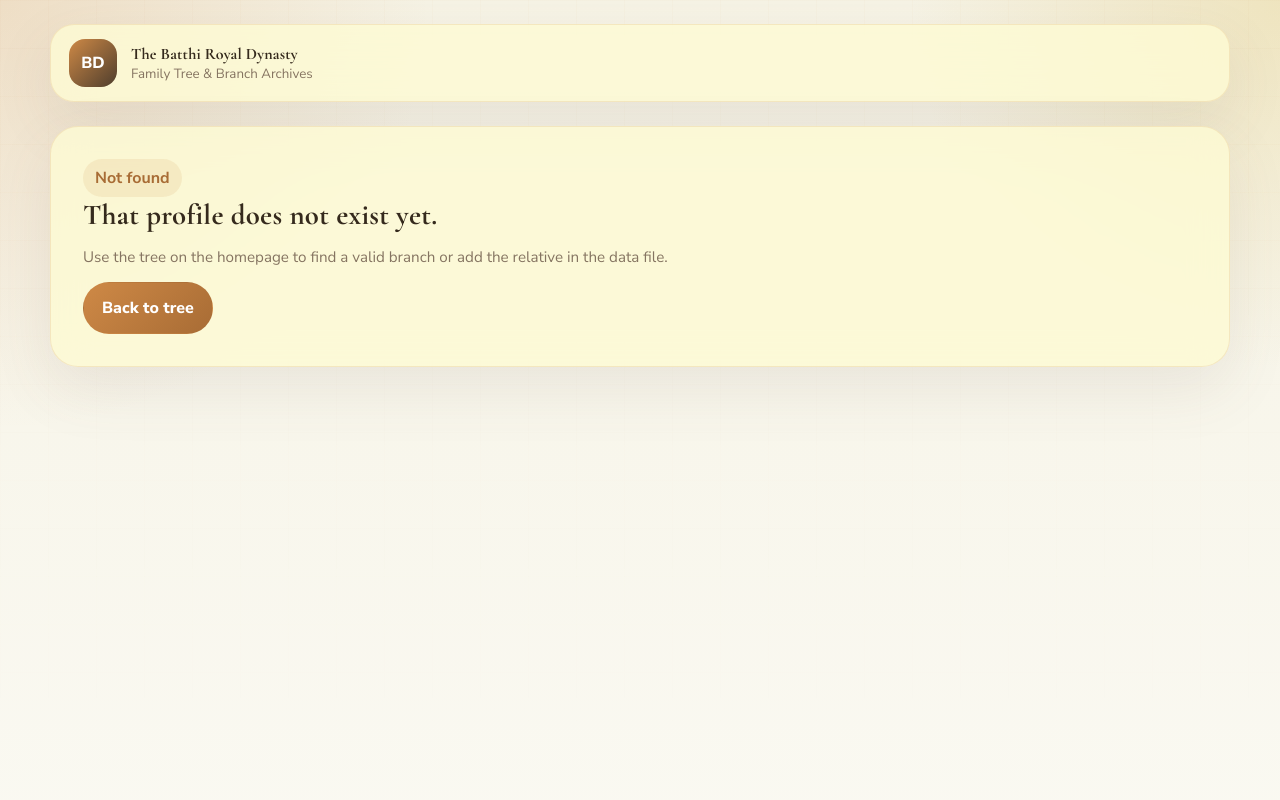
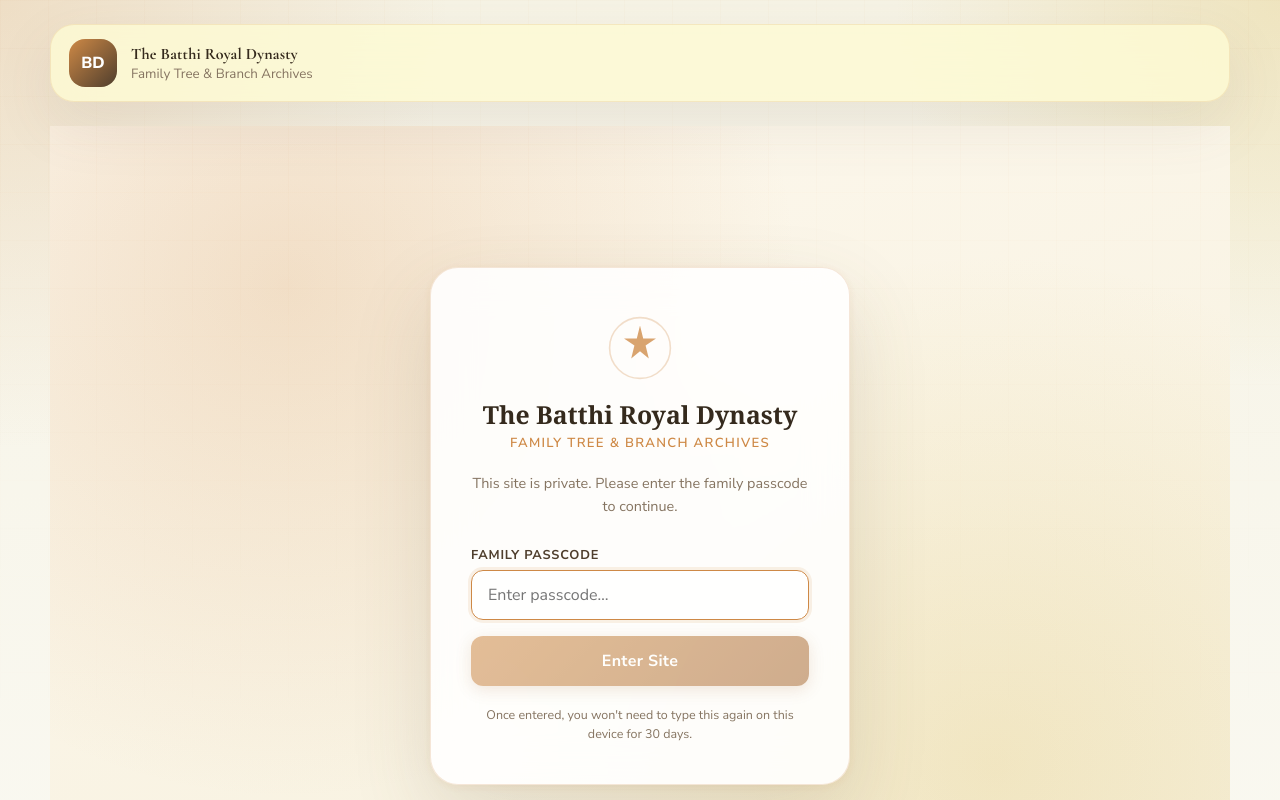
Before and after one commit to AbhijaatVS/Family-Tree, a Next.js app: page /login in a window 1280 px wide. Before the commit this address had no page. Shown: the top 800 px of the page. Built offline with nearby package versions, Linux system fonts and the light colour scheme.

Commit message:
Added Site pwd

```diff
--- a/src/app/globals.css
+++ b/src/app/globals.css
@@ -764,3 +764,189 @@ main {
     min-width: 28px;
   }
 }
+
+/* ── Login Page ─────────────────────────────────────── */
+.login-shell {
+  min-height: 100dvh;
+  display: flex;
+  align-items: center;
+  justify-content: center;
+  padding: 24px;
+  background:
+    radial-gradient(circle at 20% 20%, rgba(206, 137, 70, 0.22), transparent 45%),
+    radial-gradient(circle at 80% 80%, rgba(212, 175, 55, 0.18), transparent 45%),
+    linear-gradient(160deg, #fdf8ee, #f6f0dc);
+}
+
+.login-card {
+  background: rgba(255, 255, 255, 0.88);
+  backdrop-filter: blur(20px);
+  -webkit-backdrop-filter: blur(20px);
+  border: 1.5px solid rgba(206, 137, 70, 0.2);
+  border-radius: 28px;
+  box-shadow: 0 32px 80px rgba(107, 85, 54, 0.16), 0 2px 8px rgba(206, 137, 70, 0.1);
+  padding: 48px 40px 40px;
+  width: 100%;
+  max-width: 420px;
+  text-align: center;
+  display: flex;
+  flex-direction: column;
+  align-items: center;
+  gap: 0;
+}
+
+.login-crest {
+  width: 64px;
+  height: 64px;
+  color: var(--accent);
+  margin-bottom: 20px;
+  opacity: 0.9;
+}
+
+.login-crest svg {
+  width: 100%;
+  height: 100%;
+}
+
+.login-title {
+  font-family: "Playfair Display", Georgia, serif;
+  font-size: 1.55rem;
+  font-weight: 700;
+  color: var(--text);
+  margin: 0 0 4px;
+  line-height: 1.2;
+}
+
+.login-subtitle {
+  font-size: 0.82rem;
+  font-weight: 600;
+  letter-spacing: 0.1em;
+  text-transform: uppercase;
+  color: var(--accent);
+  margin: 0 0 20px;
+}
+
+.login-desc {
+  font-size: 0.9rem;
+  color: var(--muted);
+  margin: 0 0 28px;
+  line-height: 1.6;
+}
+
+.login-form {
+  width: 100%;
+  display: flex;
+  flex-direction: column;
+  gap: 16px;
+}
+
+.login-field {
+  display: flex;
+  flex-direction: column;
+  gap: 6px;
+  text-align: left;
+}
+
+.login-label {
+  font-size: 0.8rem;
+  font-weight: 700;
+  letter-spacing: 0.06em;
+  text-transform: uppercase;
+  color: var(--accent-4);
+}
+
+.login-input {
+  width: 100%;
+  padding: 13px 16px;
+  border: 1.5px solid rgba(206, 137, 70, 0.3);
+  border-radius: 12px;
+  background: rgba(255, 255, 255, 0.7);
+  font-size: 1rem;
+  color: var(--text);
+  font-family: inherit;
+  transition: border-color 0.2s, box-shadow 0.2s;
+  outline: none;
+}
+
+.login-input:focus {
+  border-color: var(--accent);
+  box-shadow: 0 0 0 3px rgba(206, 137, 70, 0.12);
+}
+
+.login-error {
+  background: rgba(220, 60, 60, 0.08);
+  border: 1px solid rgba(220, 60, 60, 0.25);
+  color: #b91c1c;
+  border-radius: 10px;
+  padding: 10px 14px;
+  font-size: 0.88rem;
+  text-align: left;
+}
+
+.login-btn {
+  display: flex;
+  align-items: center;
+  justify-content: center;
+  gap: 8px;
+  width: 100%;
+  padding: 14px;
+  background: linear-gradient(135deg, var(--accent), var(--accent-2));
+  color: white;
+  border: none;
+  border-radius: 12px;
+  font-size: 1rem;
+  font-weight: 700;
+  font-family: inherit;
+  cursor: pointer;
+  transition: opacity 0.2s, transform 0.15s, box-shadow 0.2s;
+  box-shadow: 0 4px 16px rgba(168, 108, 53, 0.3);
+  letter-spacing: 0.02em;
+}
+
+.login-btn:hover:not(:disabled) {
+  opacity: 0.92;
+  transform: translateY(-1px);
+  box-shadow: 0 6px 20px rgba(168, 108, 53, 0.38);
+}
+
+.login-btn:active:not(:disabled) {
+  transform: translateY(0);
+}
+
+.login-btn:disabled {
+  opacity: 0.55;
+  cursor: not-allowed;
+}
+
+.login-spinner {
+  width: 16px;
+  height: 16px;
+  border: 2.5px solid rgba(255, 255, 255, 0.4);
+  border-top-color: white;
+  border-radius: 50%;
+  animation: spin 0.7s linear infinite;
+  display: inline-block;
+  flex-shrink: 0;
+}
+
+@keyframes spin {
+  to { transform: rotate(360deg); }
+}
+
+.login-hint {
+  margin: 20px 0 0;
+  font-size: 0.78rem;
+  color: var(--muted);
+  line-height: 1.5;
+}
+
+@media (max-width: 480px) {
+  .login-card {
+    padding: 36px 24px 32px;
+    border-radius: 20px;
+  }
+
+  .login-title {
+    font-size: 1.3rem;
+  }
+}
--- /dev/null
+++ b/src/app/login/actions.ts
@@ -0,0 +1,28 @@
+"use server";
+
+import { cookies } from "next/headers";
+
+export async function loginAction(password: string): Promise<{ success: boolean; error?: string }> {
+  const sitePassword = process.env.SITE_PASSWORD;
+
+  if (!sitePassword) {
+    // No password configured — always succeed
+    return { success: true };
+  }
+
+  if (password !== sitePassword) {
+    return { success: false, error: "Incorrect password. Please try again." };
+  }
+
+  // Set a persistent httpOnly cookie (30 days)
+  const cookieStore = await cookies();
+  cookieStore.set("family_auth", `auth_${sitePassword}`, {
+    httpOnly: true,
+    secure: process.env.NODE_ENV === "production",
+    sameSite: "lax",
+    maxAge: 60 * 60 * 24 * 30, // 30 days
+    path: "/",
+  });
+
+  return { success: true };
+}
--- /dev/null
+++ b/src/app/login/page.tsx
@@ -0,0 +1,104 @@
+"use client";
+
+import { useState, useTransition, Suspense } from "react";
+import { useRouter, useSearchParams } from "next/navigation";
+import { loginAction } from "./actions";
+
+function LoginForm() {
+  const router = useRouter();
+  const searchParams = useSearchParams();
+  const [password, setPassword] = useState("");
+  const [error, setError] = useState<string | null>(null);
+  const [isPending, startTransition] = useTransition();
+
+  const handleSubmit = (e: React.FormEvent) => {
+    e.preventDefault();
+    setError(null);
+
+    startTransition(async () => {
+      const result = await loginAction(password);
+      if (result.success) {
+        const from = searchParams.get("from") || "/";
+        // eslint-disable-next-line @typescript-eslint/no-explicit-any
+        router.push(from as any);
+        router.refresh();
+      } else {
+        setError(result.error || "Incorrect password.");
+        setPassword("");
+      }
+    });
+  };
+
+  return (
+    <main className="login-shell">
+      <div className="login-card">
+        {/* Crest / Logo */}
+        <div className="login-crest">
+          <svg viewBox="0 0 80 80" fill="none" xmlns="http://www.w3.org/2000/svg" aria-hidden="true">
+            <circle cx="40" cy="40" r="38" stroke="currentColor" strokeWidth="2" opacity="0.3" />
+            <path d="M40 12 L44 28 L60 28 L47 37 L51 53 L40 44 L29 53 L33 37 L20 28 L36 28 Z" fill="currentColor" opacity="0.85" />
+          </svg>
+        </div>
+
+        <h1 className="login-title">The Batthi Royal Dynasty</h1>
+        <p className="login-subtitle">Family Tree &amp; Branch Archives</p>
+        <p className="login-desc">This site is private. Please enter the family passcode to continue.</p>
+
+        <form onSubmit={handleSubmit} className="login-form">
+          <div className="login-field">
+            <label htmlFor="password" className="login-label">Family Passcode</label>
+            <input
+              id="password"
+              type="password"
+              value={password}
+              onChange={(e) => setPassword(e.target.value)}
+              placeholder="Enter passcode…"
+              className="login-input"
+              autoComplete="current-password"
+              required
+              autoFocus
+            />
+          </div>
+
+          {error && (
+            <div className="login-error" role="alert">
+              🔒 {error}
+            </div>
+          )}
+
+          <button type="submit" className="login-btn" disabled={isPending || !password}>
+            {isPending ? (
+              <span className="login-spinner" aria-hidden="true" />
+            ) : null}
+            {isPending ? "Verifying…" : "Enter Site"}
+          </button>
+        </form>
+
+        <p className="login-hint">
+          Once entered, you won&apos;t need to type this again on this device for 30&nbsp;days.
+        </p>
+      </div>
+    </main>
+  );
+}
+
+export default function LoginPage() {
+  return (
+    <Suspense fallback={
+      <main className="login-shell">
+        <div className="login-card">
+          <div className="login-crest">
+            <svg viewBox="0 0 80 80" fill="none" xmlns="http://www.w3.org/2000/svg" aria-hidden="true">
+              <circle cx="40" cy="40" r="38" stroke="currentColor" strokeWidth="2" opacity="0.3" />
+              <path d="M40 12 L44 28 L60 28 L47 37 L51 53 L40 44 L29 53 L33 37 L20 28 L36 28 Z" fill="currentColor" opacity="0.85" />
+            </svg>
+          </div>
+          <h1 className="login-title">The Batthi Royal Dynasty</h1>
+          <p className="login-subtitle">Family Tree &amp; Branch Archives</p>
+        </div>
+      </main>
+    }>
+      <LoginForm />
+    </Suspense>
+  );
+}
```
Also changed, not shown: src/proxy.ts (added, +40 -0 lines).
